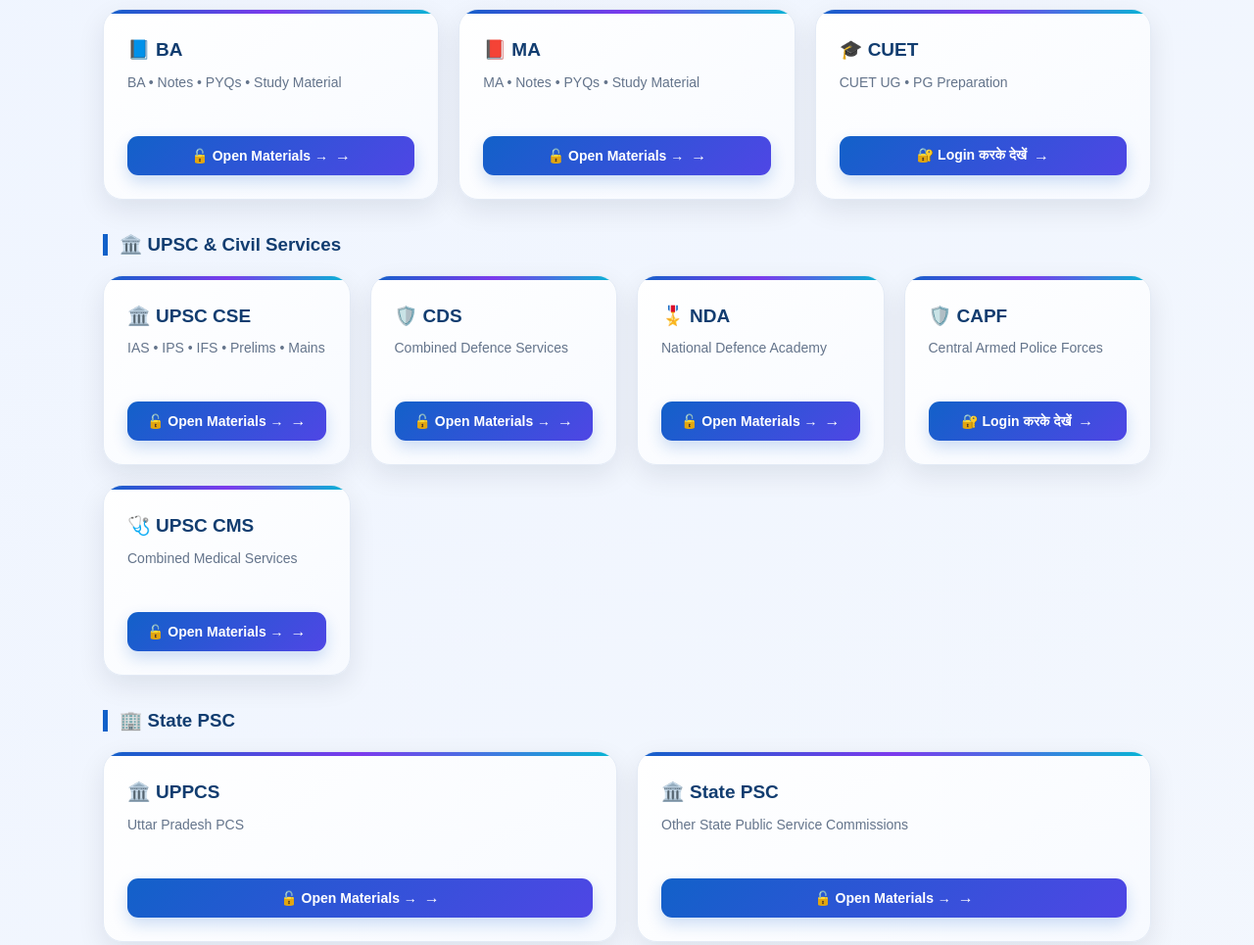
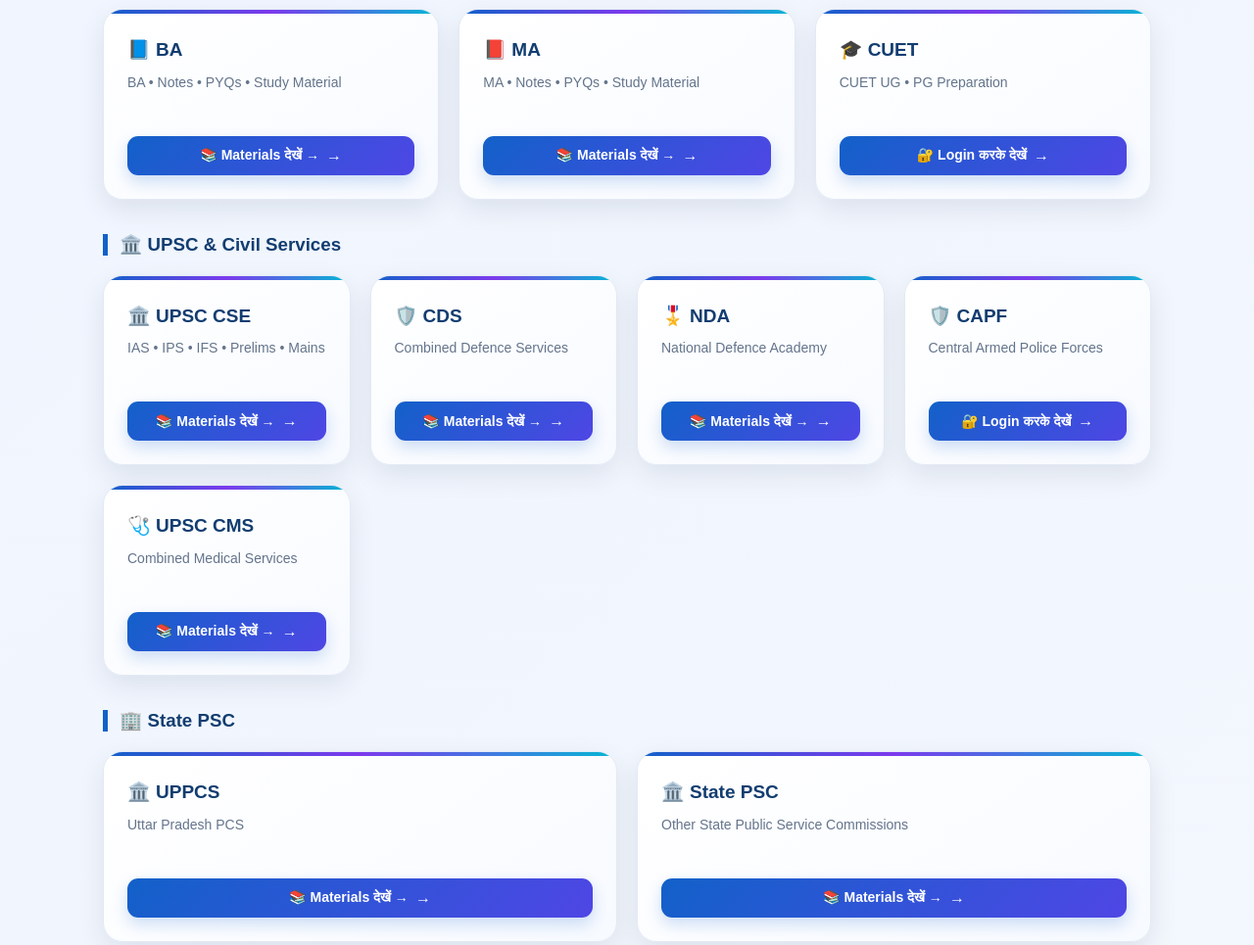
Before and after one commit to ravishankarkamal59-eng/the-ravishankar-insights, a website: page student-dashboard.html in a window 1280 px wide. Shown: the part 1260-2225 px from the top of the page at 98% size. Drawn offline with Linux system fonts and the light colour scheme; no server answers; sample sign-in values are in the browser's storage.

Commit message:
Fix dashboard material mapping for all exam cards

```diff
--- a/student-dashboard.html
+++ b/student-dashboard.html
@@ -1216,18 +1216,36 @@ Open All Materials →
         .trim()
         .toUpperCase();
 
-      let target = null;
-
-      for(const key in materialMap){
-        if(title === key || title.includes(key)){
-          target = materialMap[key];
-          break;
-        }
-      }
+      let target = materialMap[title] || null;
+
+      /*
+        Special/general cards
+      */
+      if(!target && title.includes("NET") && title.includes("JRF"))
+        target = "net-jrf-materials.html";
+
+      if(!target && title.includes("UPSC"))
+        target = "civil-defence-materials.html";
+
+      if(!target && title.includes("SSC"))
+        target = "ssc-materials.html";
+
+      if(!target && (
+        title.includes("IBPS") ||
+        title.includes("SBI") ||
+        title.includes("RBI")
+      ))
+        target = "banking-exams-materials.html";
+
+      if(!target && (
+        title.includes("RRB") ||
+        title.includes("RAILWAY")
+      ))
+        target = "railway-exams-materials.html";
 
       if(target){
         loginLink.href = target;
-        loginLink.textContent = "🔓 Open Materials →";
+        loginLink.textContent = "📚 Materials देखें →";
         loginLink.classList.add("open");
         loginLink.removeAttribute("onclick");
       }
```
